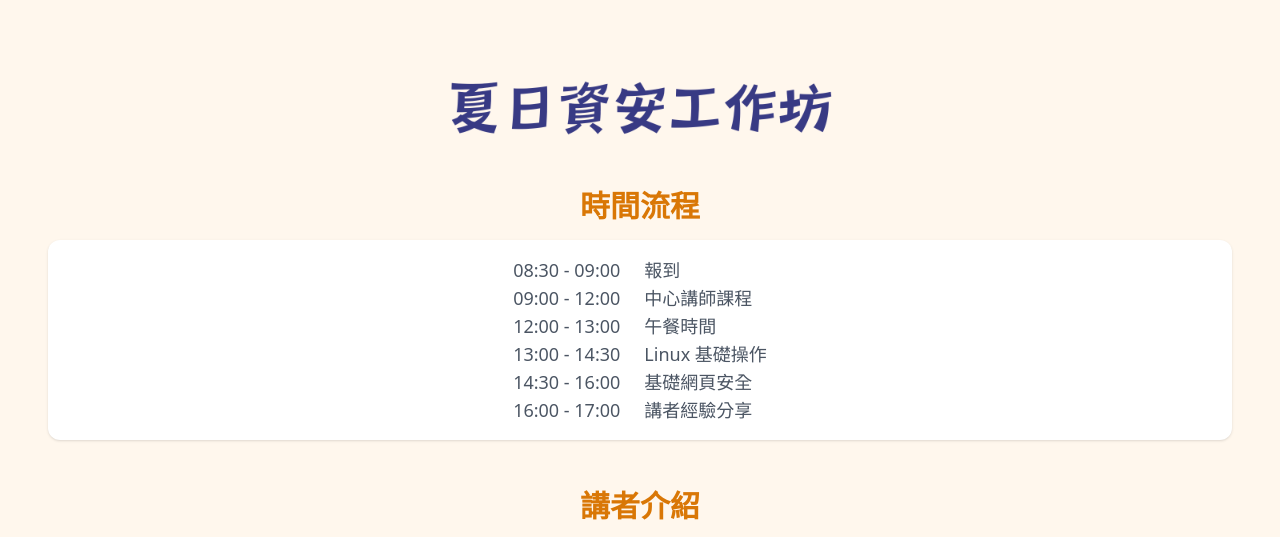
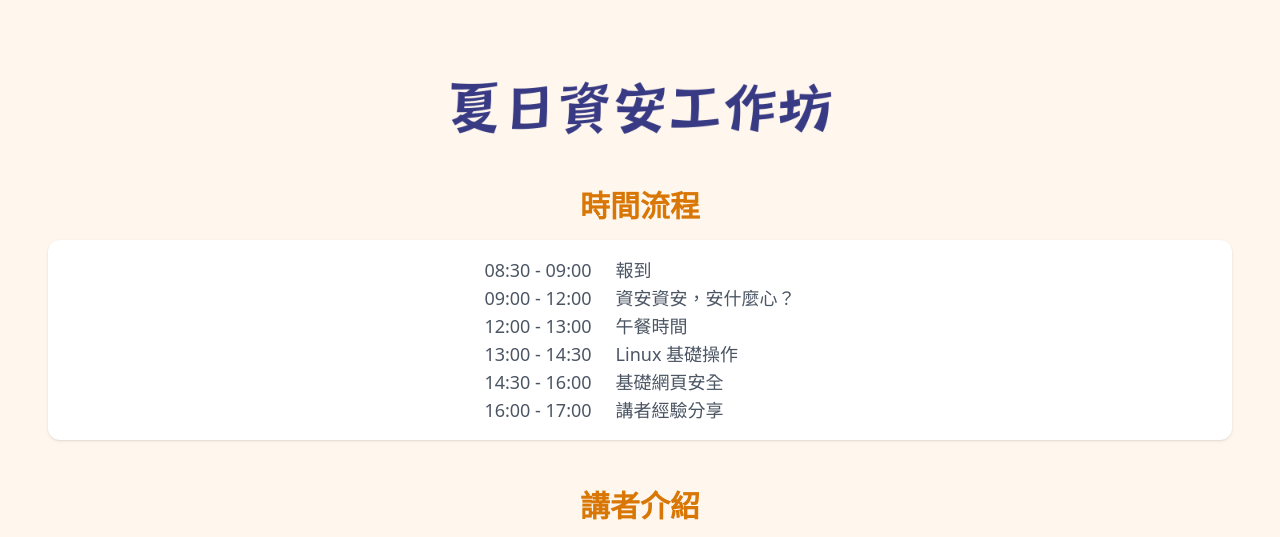
Before and after one commit to zero-day-cookie/2024-summer-camp, a plain HTML site: page index.html in a window 1280 px wide. Shown: the part 250-787 px from the top of the page. Drawn offline with nearby package versions, Linux system fonts and the light colour scheme.

Commit message:
Change content

```diff
--- a/index.html
+++ b/index.html
@@ -36,7 +36,7 @@
         </ul>
         <ul class="list-none list-inside mx-3 text-left text-gray-600">
           <li>報到</li>
-          <li>中心講師課程</li>
+          <li>資安資安，安什麼心？</li>
           <li>午餐時間</li>
           <li>Linux 基礎操作</li>
           <li>基礎網頁安全</li>
```
